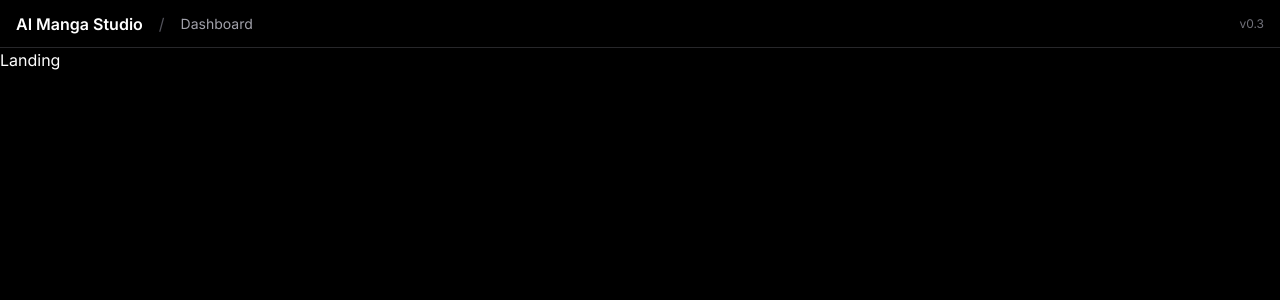
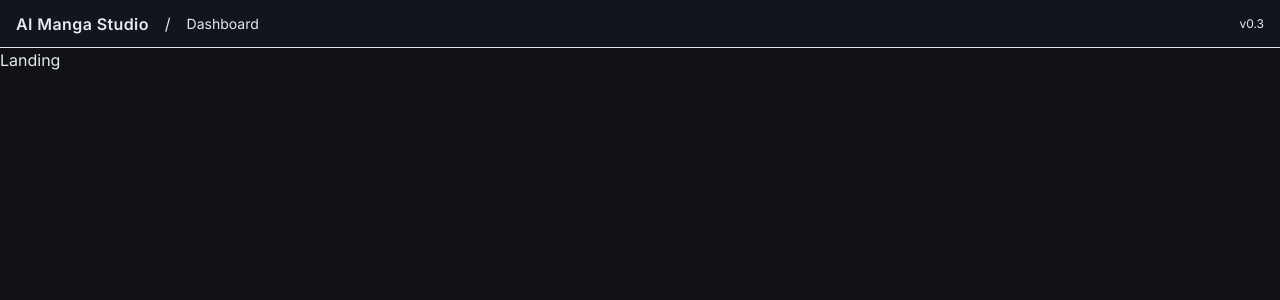
Before and after one commit to nb5542-ui/manga-frontend, a React (Vite) app: page / in a window 1280 px wide. Shown: the top 300 px of the page. Built offline with nearby package versions, Linux system fonts and the light colour scheme.

Commit message:
git commit -m "UI Theme Refactor v1: add global dark theme, accent colors, texture background, and AppShell styling"

```diff
--- a/src/app/AppShell.tsx
+++ b/src/app/AppShell.tsx
@@ -33,32 +33,32 @@ export default function AppShell() {
 
   }, [location.pathname])
   return (
-    <div className="h-screen flex flex-col bg-black text-white">
+    <div className="h-screen flex flex-col bg-bgMain text-textMain">
 
       {/* Header */}
-      <div className="h-12 border-b border-zinc-800 flex items-center px-4 justify-between">
+      <div className="h-12 border-b border-borderMain bg-[#11151d] flex items-center px-4 justify-between backdrop-blur">
 
   {/* Left */}
   <div className="flex items-center gap-4">
 
-  <div className="font-semibold text-white">
+  <div className="font-semibold text-accent tracking-wide">
     AI Manga Studio
   </div>
 
-  <span className="text-zinc-600">/</span>
+  <span className="text-textDim">/</span>
 
   <Link
     to="/app"
-    className="text-sm text-zinc-400 hover:text-white"
+    className="text-sm text-textDim hover:text-textMain"
   >
     Dashboard
   </Link>
 
   {storyTitle && (
     <>
-      <span className="text-zinc-600">/</span>
+      <span className="text-textDim">/</span>
 
-      <span className="text-sm text-white">
+      <span className="text-sm text-textMain">
         {storyTitle}
       </span>
     </>
@@ -73,13 +73,13 @@ export default function AppShell() {
   {storyTitle && (
     <Link
       to="/app"
-      className="text-xs text-zinc-400 hover:text-white"
+      className="text-xs text-textDim hover:text-textMain"
     >
       ← Back
     </Link>
   )}
 
-  <div className="text-xs text-zinc-500">
+  <div className="text-xs text-textDim">
     v0.3
   </div>
 
--- a/src/index.css
+++ b/src/index.css
@@ -8,19 +8,26 @@
   }
   body {
   font-family: "Inter", system-ui, sans-serif;
-  background: #050505;
-  color: #ffffff;
+  background-color: #0f1115;
+  color: #e6e9ef;
+
+  /* manga texture */
+  background-image: radial-gradient(#ffffff08 1px, transparent 1px);
+  background-size: 20px 20px;
 }
 :root {
-  --bg-main: #050505;
-  --bg-panel: #0d0d0d;
-  --bg-card: #151515;
-  --border-subtle: #272727;
+  --bg-main: #0f1115;
+  --bg-panel: #151922;
+  --bg-soft: #1c2230;
+  --bg-hover: #232a3a;
 
-  --accent-ai: #a855f7;
-  --accent-success: #22c55e;
-  --accent-warning: #f97316;
-  --accent-danger: #ef4444;
+  --border-main: #2a3142;
+
+  --text-main: #e6e9ef;
+  --text-dim: #9aa4b2;
+
+  --accent: #ff6b2d;
+  --accent-soft: #ff8a4d;
 }
 
   @keyframes fadeSlide {
```
